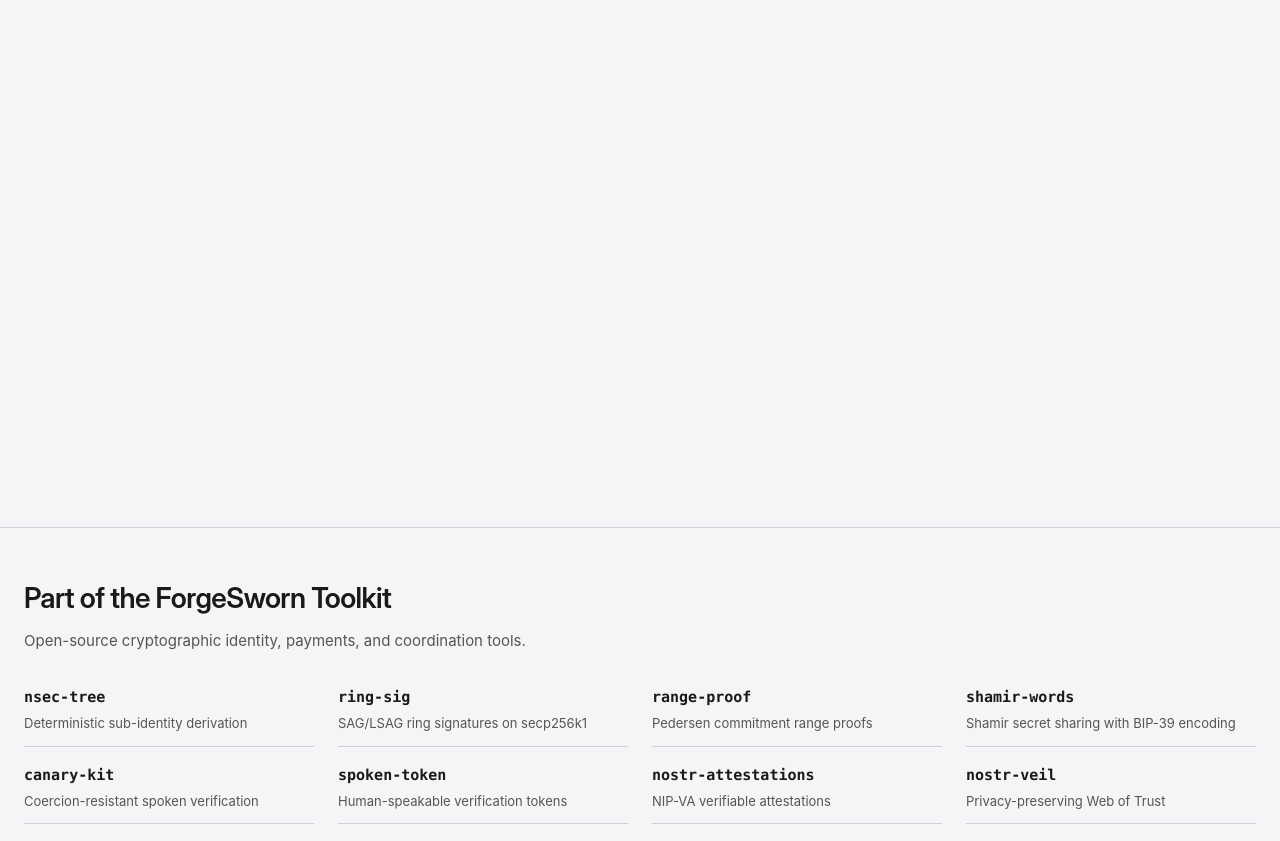
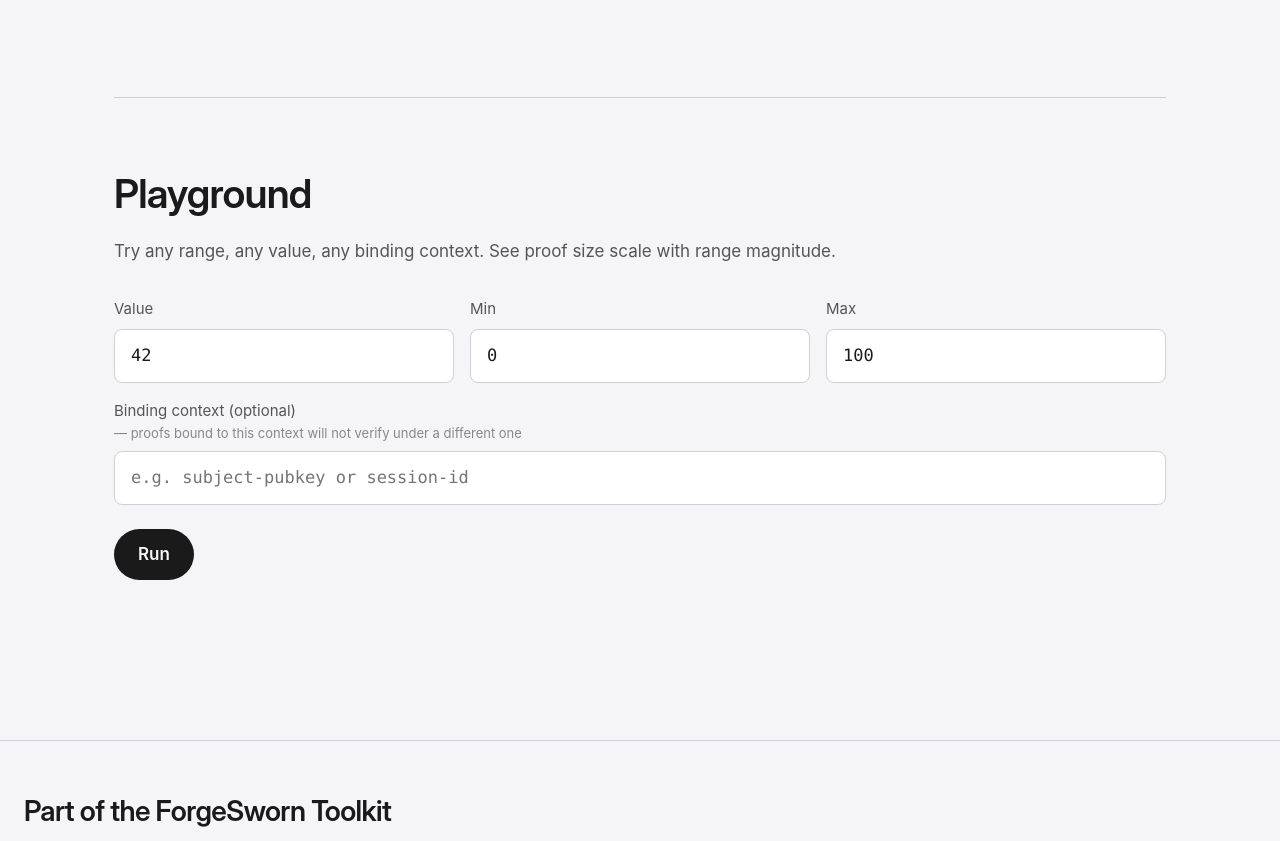
Before and after one commit to forgesworn/forgesworn-demos, a Preact app in the folder apps/range-proof/: page / in a window 1280 px wide. Shown: the part 426-1267 px from the top of the page. Built offline with nearby package versions, Linux system fonts and the light colour scheme; a web font is replaced by a local one.

Commit message:
feat(range-proof): playground — arbitrary ranges and binding context

```diff
--- a/apps/range-proof/src/App.tsx
+++ b/apps/range-proof/src/App.tsx
@@ -1,5 +1,6 @@
 import { Header, Footer } from "@forgesworn-demos/ui";
 import { Hero } from "./hero/Hero.js";
+import { Playground } from "./playground/Playground.js";
 import { VerifyView } from "./verify/VerifyView.js";
 
 function getVerifyParam(): string | null {
@@ -13,7 +14,16 @@ export function App() {
   return (
     <>
       <Header current="range-proof" />
-      <main>{encoded ? <VerifyView encoded={encoded} /> : <Hero />}</main>
+      <main>
+        {encoded ? (
+          <VerifyView encoded={encoded} />
+        ) : (
+          <>
+            <Hero />
+            <Playground />
+          </>
+        )}
+      </main>
       <Footer />
     </>
   );
--- /dev/null
+++ b/apps/range-proof/src/playground/Playground.tsx
@@ -0,0 +1,95 @@
+import { useState } from "preact/hooks";
+import {
+  createRangeProof,
+  verifyRangeProof,
+} from "@forgesworn/range-proof";
+import "./playground.css";
+
+export function Playground() {
+  const [value, setValue] = useState(42);
+  const [min, setMin] = useState(0);
+  const [max, setMax] = useState(100);
+  const [context, setContext] = useState("");
+  const [result, setResult] = useState<{ ok: boolean; size: number; error?: string } | null>(null);
+
+  function run() {
+    setResult(null);
+    try {
+      const proof = createRangeProof(value, min, max, context || undefined);
+      const size = JSON.stringify(proof).length;
+      const ok = verifyRangeProof(proof, min, max, context || undefined);
+      setResult({ ok, size });
+    } catch (err) {
+      setResult({
+        ok: false,
+        size: 0,
+        error: err instanceof Error ? err.message : String(err),
+      });
+    }
+  }
+
+  return (
+    <section class="rp-playground">
+      <h2>Playground</h2>
+      <p class="rp-playground-lede">
+        Try any range, any value, any binding context. See proof size scale with
+        range magnitude.
+      </p>
+      <div class="rp-playground-grid">
+        <label>
+          <span>Value</span>
+          <input
+            type="number"
+            value={value}
+            onInput={(e) => setValue(Number((e.target as HTMLInputElement).value))}
+          />
+        </label>
+        <label>
+          <span>Min</span>
+          <input
+            type="number"
+            value={min}
+            onInput={(e) => setMin(Number((e.target as HTMLInputElement).value))}
+          />
+        </label>
+        <label>
+          <span>Max</span>
+          <input
+            type="number"
+            value={max}
+            onInput={(e) => setMax(Number((e.target as HTMLInputElement).value))}
+          />
+        </label>
+        <label class="rp-playground-context">
+          <span>
+            Binding context (optional)
+            <em>— proofs bound to this context will not verify under a different one</em>
+          </span>
+          <input
+            type="text"
+            placeholder="e.g. subject-pubkey or session-id"
+            value={context}
+            onInput={(e) => setContext((e.target as HTMLInputElement).value)}
+          />
+        </label>
+      </div>
+      <button type="button" class="rp-playground-run" onClick={run}>
+        Run
+      </button>
+      {result && (
+        <div class={`rp-playground-result ${result.ok ? "is-valid" : "is-invalid"}`}>
+          {result.error ? (
+            <>
+              <strong>Failed:</strong> {result.error}
+            </>
+          ) : (
+            <>
+              <strong>{result.ok ? "Valid proof" : "Invalid proof"}</strong>
+              <span>— size {result.size} bytes (JSON-encoded)</span>
+            </>
+          )}
+        </div>
+      )}
+    </section>
+  );
+}
--- /dev/null
+++ b/apps/range-proof/src/playground/playground.css
@@ -0,0 +1,96 @@
+.rp-playground {
+  padding: var(--space-16) 0;
+  border-top: 1px solid var(--colour-border);
+}
+
+.rp-playground h2 {
+  font-family: var(--font-display);
+  font-size: var(--text-2xl);
+  font-weight: 600;
+  letter-spacing: -0.02em;
+  margin: 0 0 var(--space-3);
+}
+
+.rp-playground-lede {
+  color: var(--colour-text-muted);
+  margin: 0 0 var(--space-8);
+}
+
+.rp-playground-grid {
+  display: grid;
+  grid-template-columns: 1fr;
+  gap: var(--space-4);
+  margin-bottom: var(--space-6);
+}
+
+@media (min-width: 600px) {
+  .rp-playground-grid {
+    grid-template-columns: repeat(3, 1fr);
+  }
+  .rp-playground-context {
+    grid-column: 1 / -1;
+  }
+}
+
+.rp-playground-grid label {
+  display: flex;
+  flex-direction: column;
+  gap: var(--space-2);
+  font-size: var(--text-sm);
+  color: var(--colour-text-muted);
+}
+
+.rp-playground-grid em {
+  font-style: normal;
+  font-size: var(--text-xs);
+  color: var(--colour-text-subtle);
+  display: block;
+}
+
+.rp-playground-grid input {
+  font-family: var(--font-mono);
+  font-size: var(--text-base);
+  padding: var(--space-3) var(--space-4);
+  background: var(--colour-bg-raised);
+  border: 1px solid var(--colour-border);
+  border-radius: var(--radius-md);
+  color: var(--colour-text);
+  min-height: 44px;
+}
+
+.rp-playground-run {
+  padding: var(--space-3) var(--space-6);
+  background: var(--colour-accent);
+  color: var(--colour-accent-fg);
+  border: none;
+  border-radius: var(--radius-full);
+  font-weight: 600;
+  min-height: 44px;
+}
+
+.rp-playground-result {
+  margin-top: var(--space-4);
+  padding: var(--space-4);
+  border-radius: var(--radius-md);
+  font-family: var(--font-mono);
+  font-size: var(--text-sm);
+}
+
+.rp-playground-result.is-valid {
+  background: #dcfce7;
+  color: #166534;
+}
+
+.rp-playground-result.is-invalid {
+  background: #fee2e2;
+  color: #991b1b;
+}
+
+@media (prefers-color-scheme: dark) {
+  .rp-playground-result.is-valid { background: #052e16; color: #86efac; }
+  .rp-playground-result.is-invalid { background: #450a0a; color: #fca5a5; }
+}
+
+.rp-playground-result strong {
+  margin-right: var(--space-2);
+}
```
